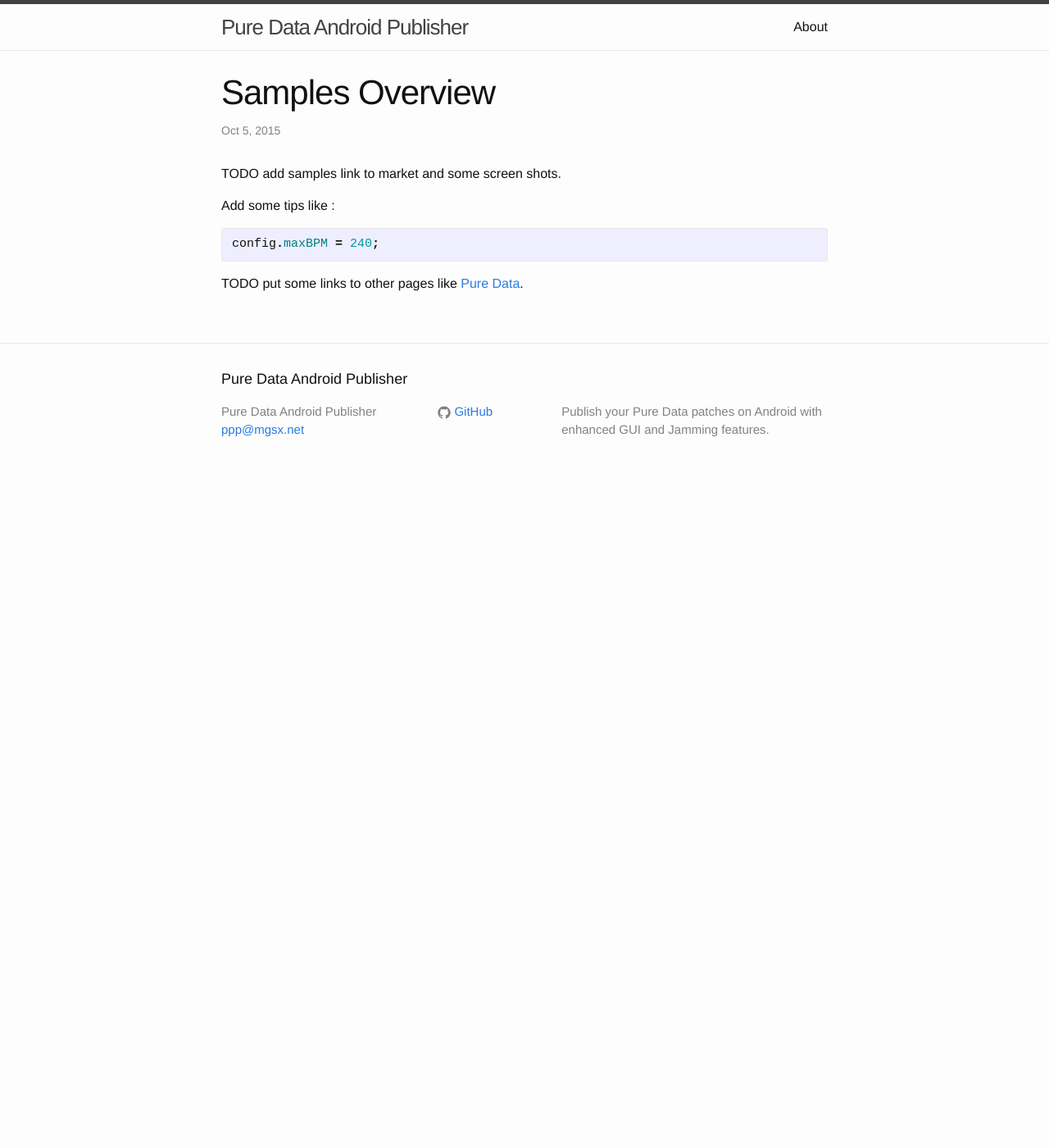
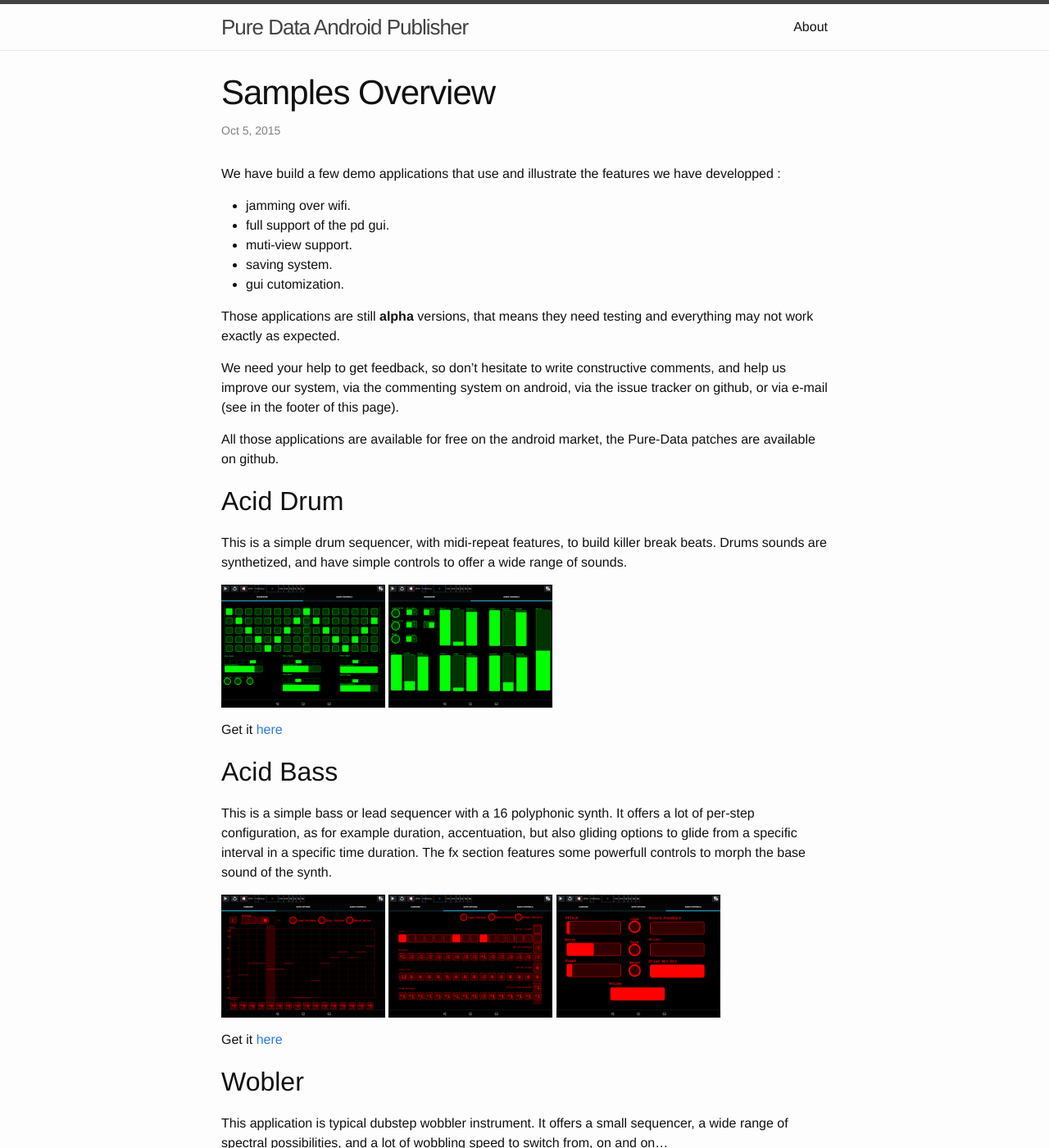
Before and after one commit to b2renger/PdDroidPublisher, a Jekyll site: the page built from _posts/2015-10-05-samples.md, in a window 1280 px wide and 1400 px high. Shown: the whole window at 82% size. Built offline with Jekyll 4.4.1, drawn with Linux system fonts in a browser that asks for light colours; some of the changed text lies outside the part shown.

Commit message:
complete demo samples post

```diff
--- a/_posts/2015-10-05-samples.md
+++ b/_posts/2015-10-05-samples.md
@@ -1,17 +1,54 @@
 ---
 layout: post
 title:  "Samples Overview"
-date:   2015-10-05 16:02:16
-categories:
+date:   2015-10-05
+categories: app user, android
 ---
-TODO add samples link to market and some screen shots.
 
-Add some tips like :
+We have build a few demo applications that use and illustrate the features we have developped :
 
-{% highlight java %}
-config.maxBPM = 240;
-{% endhighlight %}
+* jamming over wifi.
+* full support of the pd gui.
+* muti-view support.
+* saving system.
+* gui cutomization.
 
-TODO put some links to other pages like [Pure Data][pd].
+Those applications are still **alpha** versions, that means they need testing and everything may not work exactly as expected.
 
-[pd]: https://puredata.info/
+We need your help to get feedback, so don't hesitate to write constructive comments, and help us improve our system, via the commenting system on android, via the issue tracker on github, or via e-mail (see in the footer of this page).
+
+All those applications are available for free on the android market, the Pure-Data patches are available on github.
+
+## Acid Drum
+This is a simple drum sequencer, with midi-repeat features, to build killer break beats. Drums sounds are synthetized, and have simple controls to offer a wide range of sounds.
+
+<img src="{{site.baseurl}}/img/apps/AcidDrumsSequencer.png" alt="ADS" style="width: 200px;"/>
+<img src="{{site.baseurl}}/img/apps/AcidDrumsAudio.png" alt="ADA" style="width: 200px;"/>
+
+Get it [here](https://play.google.com/apps/testing/net.mgsx.ppp.samples.aciddrums)
+
+## Acid Bass
+This is a simple bass or lead sequencer with a 16 polyphonic synth. It offers a lot of per-step configuration, as for example duration, accentuation, but also gliding options to glide from a specific interval in a specific time duration. The fx section features some powerfull controls to morph the base sound of the synth.
+
+<img src="{{site.baseurl}}/img/apps/AcidBassSequencer.png" alt="ABS" style="width: 200px;"/>
+<img src="{{site.baseurl}}/img/apps/AcidBassNoteOptions.png" alt="ABN" style="width: 200px;"/>
+<img src="{{site.baseurl}}/img/apps/AcidBassAudio.png" alt="ABA" style="width: 200px;"/>
+
+Get it [here](https://play.google.com/apps/testing/net.mgsx.ppp.samples.acidbass)
+
+## Wobler
+This application is typical dubstep wobbler instrument. It offers a small sequencer, a wide range of spectral possibilities, and a lot of wobbling speed to switch from, on and on...
+
+<img src="{{site.baseurl}}/img/apps/Wobbler.png" alt="Wobbler" style="width: 200px;"/>
+
+Link to be published.
+
+
+## Chorder
+This application is a rhodes synthetizer automata. It features a chord dictionary and a simple mechanism to let you build chord progressions. It also features a playing board and very fun 'dub-delay'.
+
+<img src="{{site.baseurl}}/img/apps/ChorderProgression.png" alt="CPR" style="width: 200px;"/>
+<img src="{{site.baseurl}}/img/apps/ChorderAudioControls.png" alt="CAC" style="width: 200px;"/>
+<img src="{{site.baseurl}}/img/apps/ChorderPlay.png" alt="CPL" style="width: 200px;"/>
+
+Get it [here](https://play.google.com/apps/testing/net.mgsx.ppp.samples.chorder)
```
